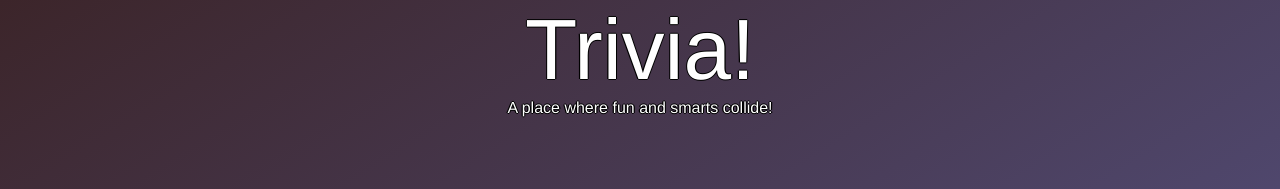
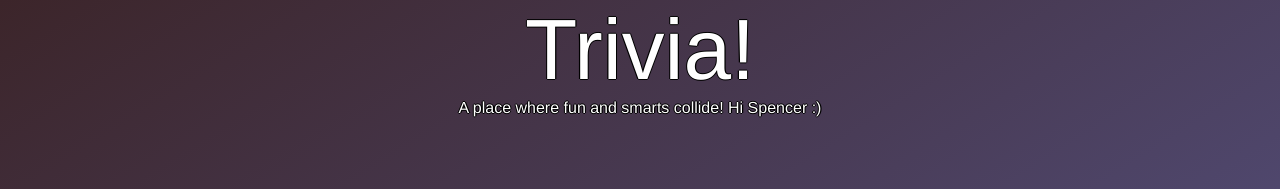
Before and after one commit to greelz-org/trivia, a React (Create React App) app: page / in a window 1280 px wide. Shown: the top 189 px of the page. Built offline with nearby package versions, Linux system fonts and the light colour scheme.

Commit message:
Update HomePage.tsx

```diff
--- a/src/Pages/HomePage.tsx
+++ b/src/Pages/HomePage.tsx
@@ -82,7 +82,7 @@ export default function HomePage({
     <div className="container">
       <div className="topTextContainer">
         <DivWithFilledText maxHeight="50%" text="Trivia!" />
-        <div>A place where fun and smarts collide!</div>
+        <div>A place where fun and smarts collide! Hi Spencer :)</div>
       </div>
       <div className="actionsContainer">
         <div className="nameEntry">
```
